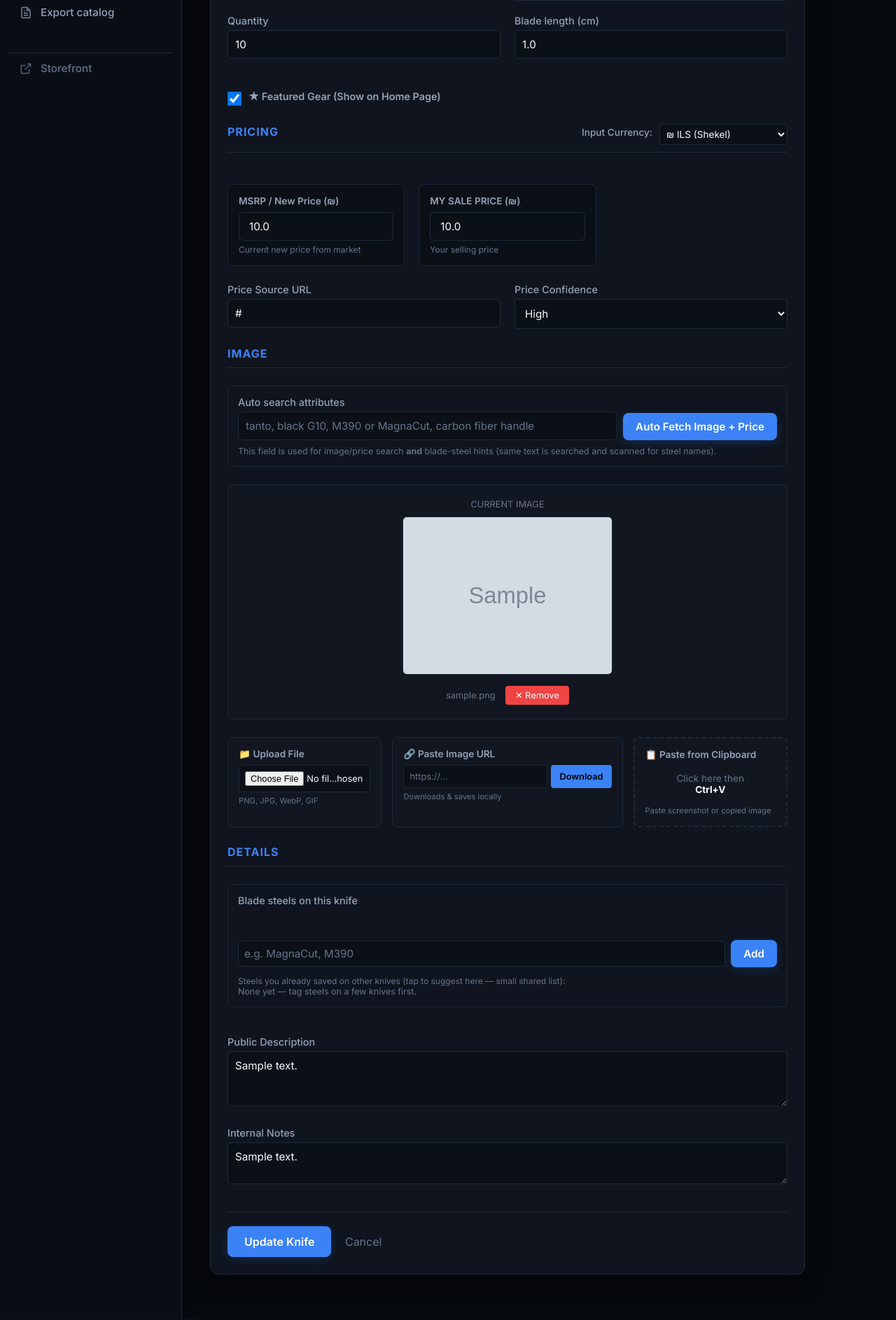
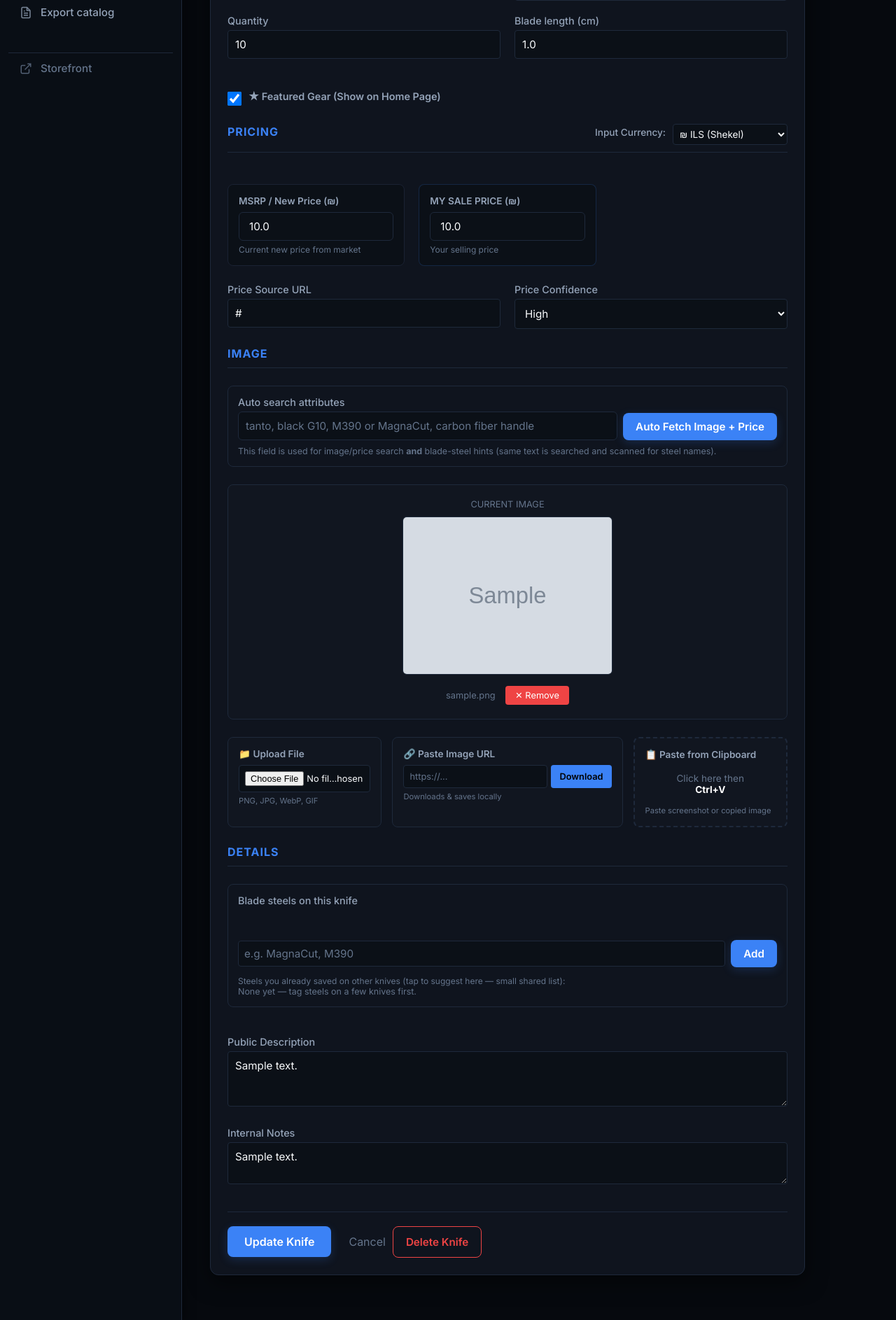
Before and after one commit to yairk07/knife_inventory, a Flask app: page /admin/knives/1/edit in a window 1280 px wide. Shown: the part 342-2228 px from the top of the page at 70% size. Run offline with Flask 3, Linux system fonts and the light colour scheme; a user stored in the database is signed in; tables that the repository leaves empty hold one stand-in row (values such as "Sample post"); grey boxes marked "Sample" are stand-in pictures; parts of the project's set-up code (start-up, migrations or seed data) failed here and were passed over.

Commit message:
Update admin inventory wording and delete safeguards.
Standardize 'In Stock' labeling, align USD-to-ILS conversion to 3x, and add stronger delete confirmations including delete action from the admin edit page.

Made-with: Cursor

```diff
--- a/app.py
+++ b/app.py
@@ -2618,10 +2618,10 @@ def _handle_admin_save(req, knife_id=None, existing_knife=None):
 
     currency = knife_input_service.clean_text(req.form.get("currency", "ILS"))
     if currency == "USD":
-        # Convert to ILS (Approximate rate: 3.2)
-        msrp_new_price = round(msrp_new_price * 3.2, 2)
-        cost_price = round(cost_price * 3.2, 2)
-        sale_price = round(sale_price * 3.2, 2)
+        # Convert to ILS (Approximate rate: 3)
+        msrp_new_price = round(msrp_new_price * 3, 2)
+        cost_price = round(cost_price * 3, 2)
+        sale_price = round(sale_price * 3, 2)
     buy_price = cost_price
     estimated_value = msrp_new_price
 
--- a/storefront_locale.py
+++ b/storefront_locale.py
@@ -44,7 +44,7 @@ class StorefrontLocaleService:
             "na": "N/A",
             "contact_purchase": "Contact to Purchase",
             "sold_out": "Sold Out",
-            "status_home": "Home",
+            "status_home": "In Stock",
             "status_sold": "Sold",
             "status_cart": "Cart",
             "status_on_the_way": "On the way",
--- a/templates/admin_dashboard.html
+++ b/templates/admin_dashboard.html
@@ -52,7 +52,7 @@
             <tbody>
                 {% for status in status_counts %}
                 <tr>
-                    <td><span class="pill {{ status.status }}">{{ status.status.replace('_', ' ') }}</span></td>
+                    <td><span class="pill {{ status.status }}">{{ 'In Stock' if status.status == 'home' else status.status.replace('_', ' ') }}</span></td>
                     <td style="font-weight: 600;">{{ fmt_int(status.count) }}</td>
                 </tr>
                 {% else %}
--- a/templates/admin_edit.html
+++ b/templates/admin_edit.html
@@ -27,7 +27,7 @@
             <div>
                 <label style="display: block; font-weight: 500; margin-bottom: 5px;">Status *</label>
                 <select name="status" required style="width: 100%; padding: 10px; border: 1px solid var(--border); border-radius: 4px;">
-                    <option value="home" {% if knife and knife.status == 'home' %}selected{% endif %}>Home</option>
+                    <option value="home" {% if knife and knife.status == 'home' %}selected{% endif %}>In Stock</option>
                     <option value="cart" {% if knife and knife.status == 'cart' %}selected{% endif %}>Cart</option>
                     <option value="on_the_way" {% if knife and knife.status == 'on_the_way' %}selected{% endif %}>On the way</option>
                     <option value="sold" {% if knife and knife.status == 'sold' %}selected{% endif %}>Sold</option>
@@ -54,7 +54,7 @@
                 <label style="font-weight: 500; font-size: 0.85rem; color: var(--text-muted);">Input Currency:</label>
                 <select name="currency" style="padding: 5px; border: 1px solid var(--border); border-radius: 4px; font-size: 0.85rem; background: #111620; color: #fff;">
                     <option value="ILS">₪ ILS (Shekel)</option>
-                    <option value="USD">$ USD (Applies ~3.75x)</option>
+                    <option value="USD">$ USD (Applies ~3x)</option>
                 </select>
             </div>
         </div>
@@ -195,9 +195,14 @@
         <input type="hidden" name="data_confidence" value="{{ knife.data_confidence if knife else 'low' }}">
 
         <!-- Submit -->
-        <div style="margin-top: 10px; border-top: 1px solid var(--border); padding-top: 20px;">
+        <div style="margin-top: 10px; border-top: 1px solid var(--border); padding-top: 20px; display: flex; align-items: center; gap: 10px; flex-wrap: wrap;">
             <button type="submit" class="btn" style="padding: 12px 24px; font-size: 1rem;">{{ 'Update Knife' if knife else 'Save New Knife' }}</button>
             <a href="{{ url_for('admin_knives') }}" style="margin-left: 15px; color: var(--text-muted); text-decoration: none;">Cancel</a>
+            {% if knife %}
+            <form method="POST" action="{{ url_for('admin_delete_knife', knife_id=knife.id) }}" style="margin-left: auto;" onsubmit="return confirm('Are you sure you want to delete this knife? This action cannot be undone.');">
+                <button type="submit" class="btn btn-danger" style="padding: 12px 18px; font-size: 0.95rem;">Delete Knife</button>
+            </form>
+            {% endif %}
         </div>
 
     </form>
@@ -502,7 +507,7 @@ async function applyCandidate(candidate, action) {
     }
     if (action === 'both' || action === 'price') {
         if (candidate.price) {
-            const normalized = candidate.currency === 'USD' ? Number(candidate.price) * 3.2 : Number(candidate.price);
+            const normalized = candidate.currency === 'USD' ? Number(candidate.price) * 3 : Number(candidate.price);
             const priceInput = document.querySelector('input[name="msrp_new_price"]');
             if (priceInput) priceInput.value = normalized.toFixed(2);
         }
--- a/templates/admin_knives.html
+++ b/templates/admin_knives.html
@@ -18,7 +18,7 @@
 
         <select name="status" style="width: 180px;">
             <option value="">All Statuses</option>
-            <option value="home" {% if status_filter == 'home' %}selected{% endif %}>Home</option>
+            <option value="home" {% if status_filter == 'home' %}selected{% endif %}>In Stock</option>
             <option value="cart" {% if status_filter == 'cart' %}selected{% endif %}>Cart</option>
             <option value="on_the_way" {% if status_filter == 'on_the_way' %}selected{% endif %}>On the way</option>
             <option value="sold" {% if status_filter == 'sold' %}selected{% endif %}>Sold</option>
@@ -58,7 +58,7 @@
                 </td>
                 <td style="font-weight: 500;">{{ knife.brand }}</td>
                 <td>{{ knife.model }}</td>
-                <td><span class="pill {{ knife.status }}">{{ knife.status.replace('_', ' ') }}</span></td>
+                <td><span class="pill {{ knife.status }}">{{ 'In Stock' if knife.status == 'home' else knife.status.replace('_', ' ') }}</span></td>
                 <td style="font-weight: 500;">{{ fmt_int(knife.quantity) }}</td>
                 <td style="color: #60a5fa;">
                     {% if knife.msrp_new_price and knife.msrp_new_price > 0 %}₪{{ fmt_money(knife.msrp_new_price) }}{% else %}<span style="color:var(--text-muted)">N/A</span>{% endif %}
@@ -74,7 +74,7 @@
                 <td>
                     <div style="display: flex; gap: 8px;">
                         <a href="{{ url_for('admin_edit_knife', knife_id=knife.id) }}" class="btn btn-outline" style="padding: 6px 10px; font-size: 0.8rem;">Edit</a>
-                        <form action="{{ url_for('admin_delete_knife', knife_id=knife.id) }}" method="POST" style="margin: 0;" onsubmit="return confirm('Are you sure you want to delete this item?');">
+                        <form action="{{ url_for('admin_delete_knife', knife_id=knife.id) }}" method="POST" style="margin: 0;" onsubmit="return confirm('Are you sure you want to delete this knife? This action cannot be undone.');">
                             <button type="submit" class="btn btn-danger" style="padding: 6px 10px; font-size: 0.8rem;">Del</button>
                         </form>
                     </div>
--- a/templates/edit.html
+++ b/templates/edit.html
@@ -66,7 +66,7 @@
                 <input type="text" name="model" value="{{ knife['model'] }}" required>
 
                 <select name="status" required>
-                    <option value="home" {% if knife["status"]= ="home" %}selected{% endif %}>Home</option>
+                    <option value="home" {% if knife["status"]= ="home" %}selected{% endif %}>In Stock</option>
                     <option value="cart" {% if knife["status"]= ="cart" %}selected{% endif %}>Cart</option>
                     <option value="on_the_way" {% if knife["status"]= ="on_the_way" %}selected{% endif %}>On the way</option>
                 </select>
```
